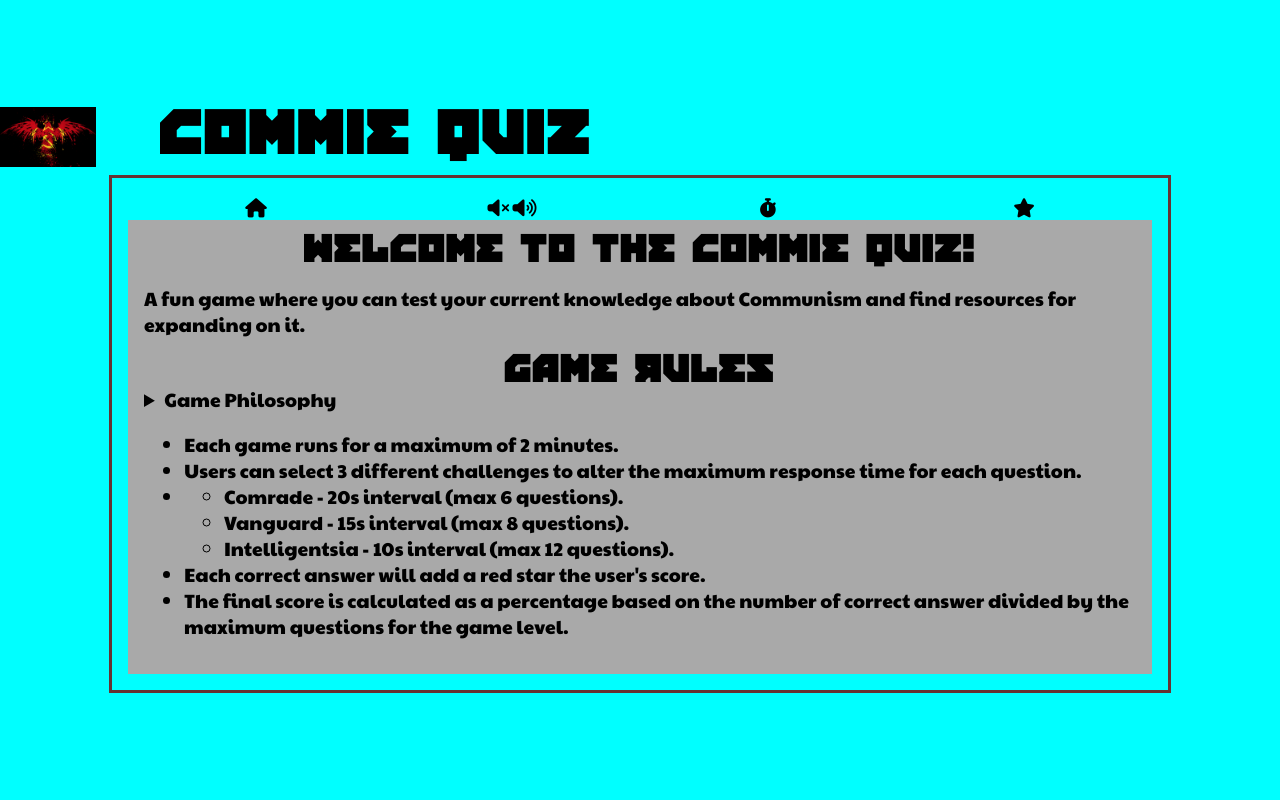
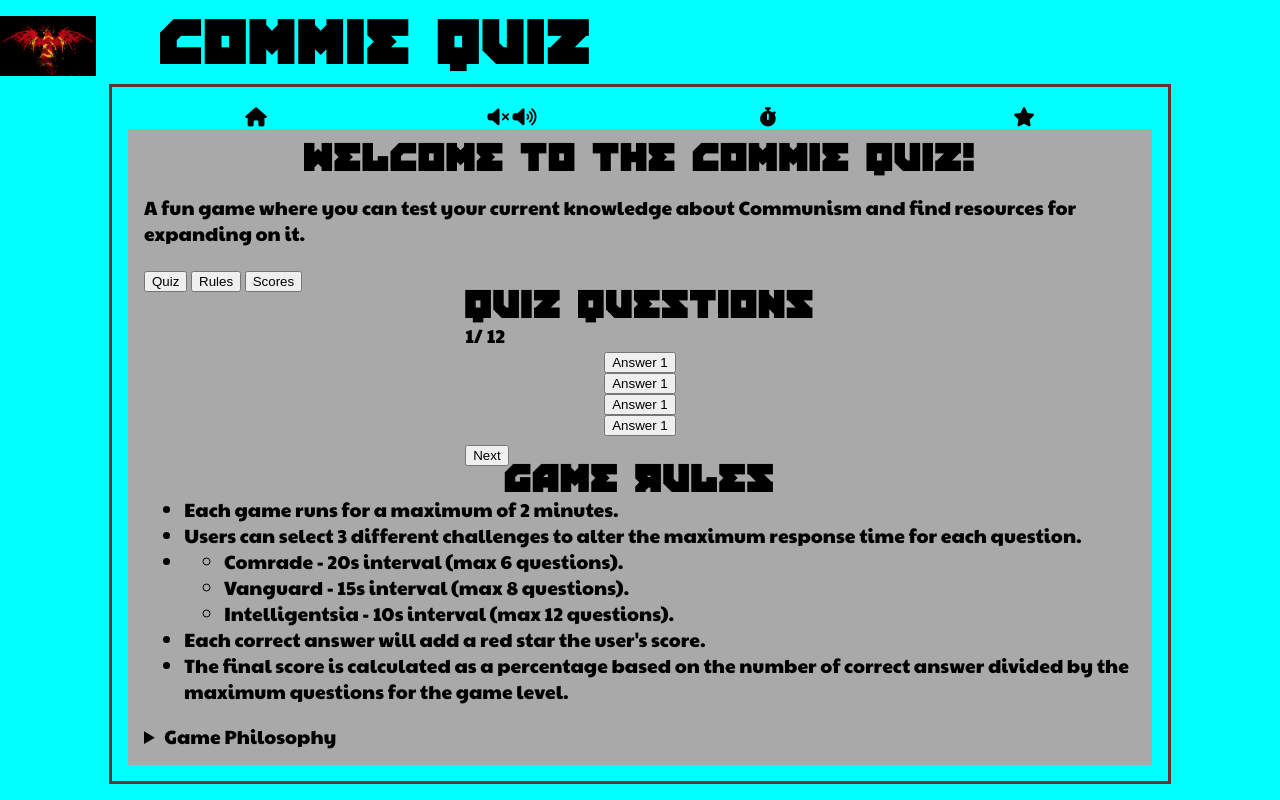
Before and after one commit to Richard5P/CommieQuiz-v2, a plain HTML site: page index.html in a window 1280 px wide. Drawn offline with Linux system fonts and the light colour scheme.

Commit message:
style: Update semantic html groups for clarity; Add grid to quiz-answers

```diff
--- a/assets/css/styles.css
+++ b/assets/css/styles.css
@@ -106,8 +106,21 @@ h3 {
 }
 
 /* Control Styles */
+/*
 .hidden {
     display:none;
     margin: 0;
     padding:0;
 }
+*/
+#game-rules {
+    margin-top: 0;
+}
+
+.quiz-answers {
+    display: grid;
+    grid-template-columns: auto;
+    justify-items: center;
+    align-items: center;
+    padding: .2rem .2rem;
+}
--- a/index.html
+++ b/index.html
@@ -19,7 +19,8 @@
 </head>
 
 <body>
-    <div class="game-container"> <!--the container for the entire game-->
+    <div class="game-container">
+        <!--the container for the entire game-->
         <header>
             <!--Logo and Title-->
             <img class=".commie-logo" src="assets/images/communism_spectre.jpg"
@@ -27,10 +28,11 @@
             <h1>Commie Quiz</h1>
         </header>
 
-        <div class="game-area">
+        <main class="game-area">
             <!-- the game display area (not a grid) -->
             <!-- contains the Info Bar and Panel areas-->
-            <div class="info-bar-container"> <!--Info Bar Grid -->
+            <section class="info-bar-container">
+                <!--Info Bar Grid -->
                 <!--Info Bar Grid - number of items can be different for each panel-->
                 <!-- One for each control: Home, Sound, Timer, Score  -->
                 <!-- Control icon item-->
@@ -47,63 +49,51 @@
                 <div class="score-icon">
                     <i class="fa-sharp fa-solid fa-star"></i>
                 </div>
-            </div>  <!--Info Bar Grid -->
+            </section>
+            <!--Info Bar Grid -->
 
 
             <div class="panel-container">
                 <!-- game panels - one for each panel (to be hidden and displayed) -->
 
+                <!-- Welcome panel -->
                 <section id="welcome-panel" class="welcome panel">
                     <h2 class="welcome"> Welcome to the Commie Quiz!</h2>
                     <p class="welcome">A fun game where you can test your current knowledge about Communism and find
                         resources
                         for
                         expanding on it.</p>
-                </section>
-
-                <section id="menu-panel" class="hidden panel">
-                    <h2 class="hidden">Menu</h2>
-                    <button id="btn-welcome" class="btn-menu">Home</button>
                     <button id="btn-quiz" class="btn-menu">Quiz</button>
                     <button id="btn-rules" class="btn-menu">Rules</button>
                     <button id="btn-scores" class="btn-menu">Scores</button>
-                </section>
+                </section> <!-- Welcome panel -->
 
 
                 <!-- Quiz panel -->
-                <div id="quiz-panel" class="hidden">
+                <section id="quiz-panel" class="hidden">
                     <h2 class="hidden">Quiz Questions</h2>
                     <div>
                         <spam id="quest-count">1/</spam>
                         <span id="quest-total">12</span>
                     </div>
 
-                    <div class="quiz-questions">
-                        <button id="btn-answer-1" class="btn-answer"></button>
-                        <button id="btn-answer-2" class="btn-answer"></button>
-                        <button id="btn-answer-3" class="btn-answer"></button>
-                        <button id="btn-answer-4" class="btn-answer"></button>
+                    <div>
+
+                    </div>
+
+                    <div class="quiz-answers">
+                        <button id="btn-answer-1" class="btn-answer">Answer 1</button>
+                        <button id="btn-answer-2" class="btn-answer">Answer 1</button>
+                        <button id="btn-answer-3" class="btn-answer">Answer 1</button>
+                        <button id="btn-answer-4" class="btn-answer">Answer 1</button>
                     </div>
                     <button id="btn-next">Next</button>
-                </div>
+                </section> <!-- Quiz panel -->
 
                 <!-- Rules Panel-->
-                <div>
+                <section class="hidden">
                     <h2>Game Rules</h2>
-                    <label for="game-rules">
-                        <details>
-                            <summary>
-                                Game Philosophy
-                            </summary>
-                            As a non-competitive socialist game, the rules have been designed for you to challenge
-                            yourself
-                            and
-                            provide you with an educational experience that you will share with your friends. After
-                            all,
-                            cooperation rather than competition is what distinguishes Communism from other
-                            ideologies.
-                        </details>
-                    </label>
+
                     <ul id="game-rules">
                         <li>Each game runs for a maximum of 2 minutes.</li>
                         <li>Users can select 3 different challenges to alter the maximum response time for each
@@ -122,10 +112,25 @@
                             the
                             maximum questions for the game level.</li>
                     </ul>
-                </div>
+                    <label for="game-rules">
+                        <details>
+                            <summary>
+                                Game Philosophy
+                            </summary>
+                            As a non-competitive socialist game, the rules have been designed for you to challenge
+                            yourself
+                            and
+                            provide you with an educational experience that you will share with your friends. After
+                            all,
+                            cooperation rather than competition is what distinguishes Communism from other
+                            ideologies.
+                        </details>
+                    </label>
+                </section> <!-- Rules Panel-->
             </div>
-        </section>
-    </main>
+            <!--Panel Container-->
+        </main> <!-- Game Area -->
+    </div> <!-- Game Container -->
 
     <!-- JavaScript References-->
     <script src="assets/js/script.js"></script>
```
